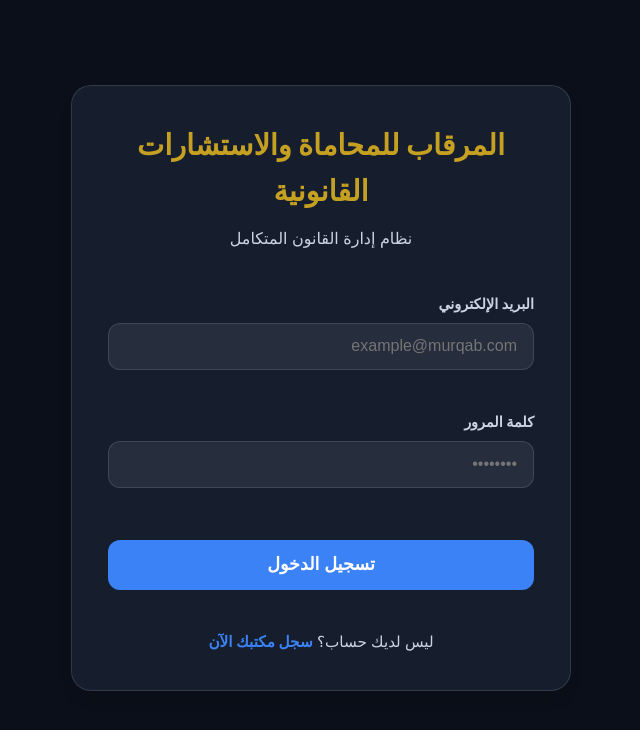
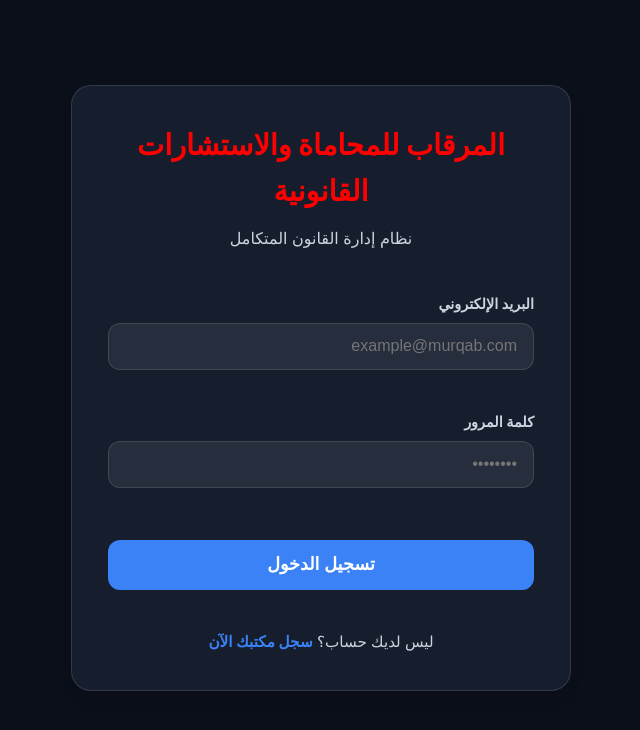
Before and after one commit to maxypro22/mur, a React (Vite) app in the folder client/: page /login in a window 1280 px wide. Shown: the top 730 px of the page, without its empty margins (496-1136 px from the left). Built offline with nearby package versions, Linux system fonts and the light colour scheme; no server answers.

Commit message:
test: تغيير لون العنوان إلى الأحمر للتحقق من التحديث التلقائي

```diff
--- a/client/src/pages/Login.jsx
+++ b/client/src/pages/Login.jsx
@@ -26,7 +26,7 @@ const Login = () => {
         <div className="auth-container">
             <div className="card auth-card">
                 <div style={{ textAlign: 'center', marginBottom: '2.5rem' }}>
-                    <h1 style={{ color: 'var(--gold)', margin: 0, fontSize: '1.8rem', fontWeight: 800 }}>المرقاب للمحاماة والاستشارات القانونية</h1>
+                    <h1 style={{ color: 'red', margin: 0, fontSize: '1.8rem', fontWeight: 800 }}>المرقاب للمحاماة والاستشارات القانونية</h1>
                     <p style={{ color: 'var(--text-muted)', marginTop: '12px', fontSize: '1rem' }}>نظام إدارة القانون المتكامل</p>
                 </div>
 
```
